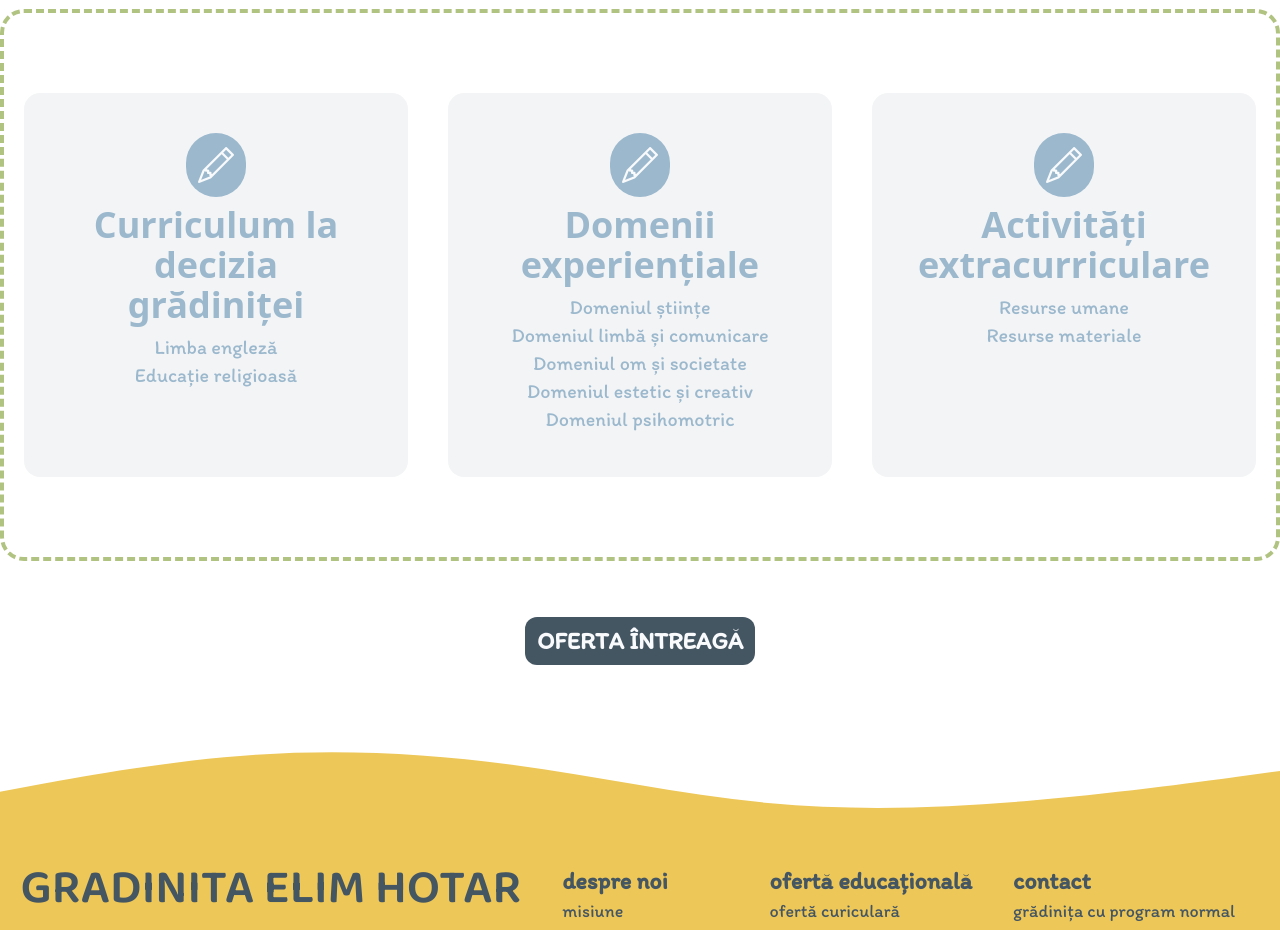
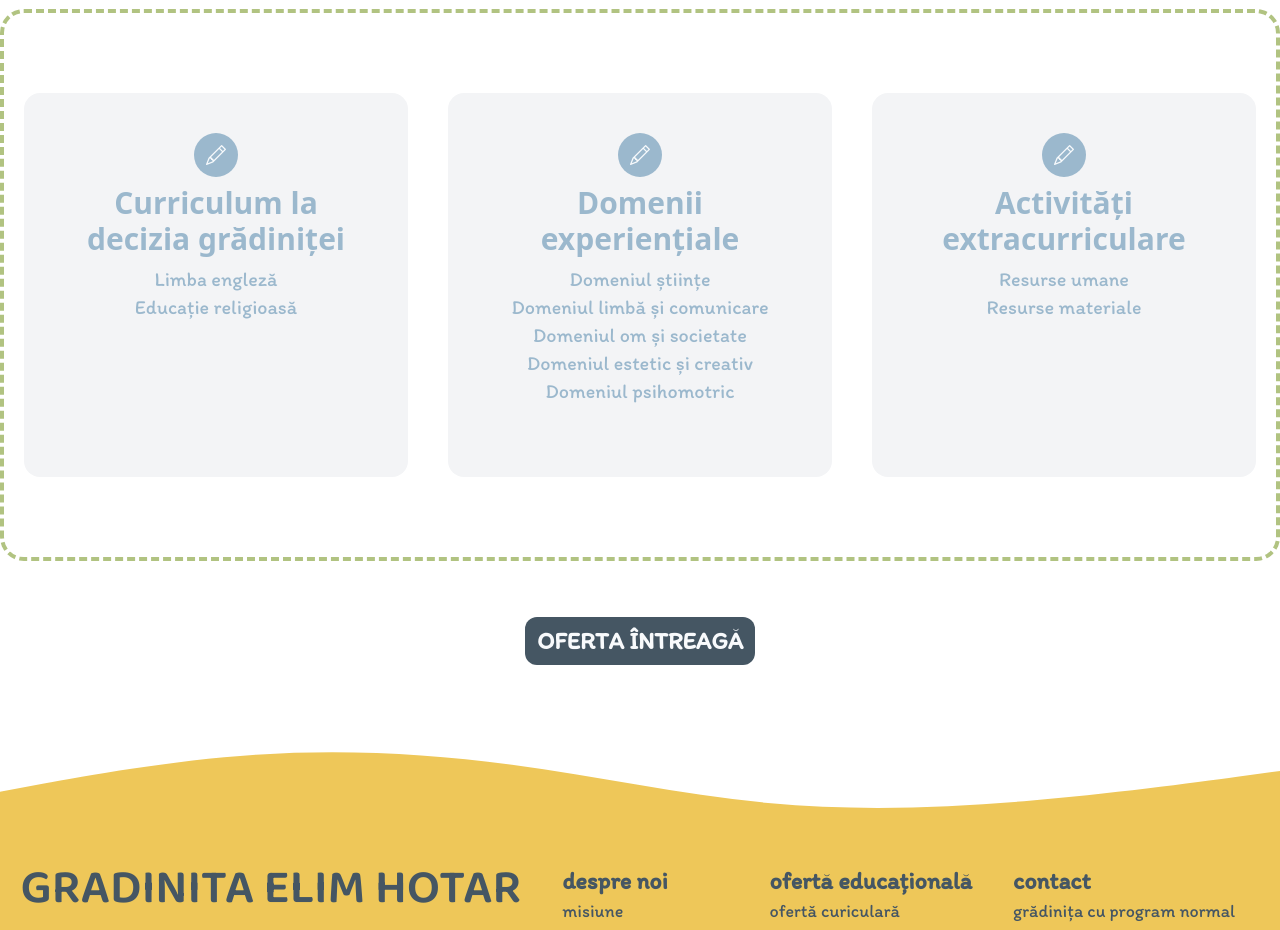
Before and after one commit to DenisWithOneN/gradi-elim, a Vue app: page /#/ in a window 1280 px wide. Shown: the part 3960-4890 px from the top of the page. Built offline with nearby package versions, Linux system fonts and the light colour scheme; a web font is replaced by a local one.

Commit message:
changed card layout

```diff
--- a/src/components/home/EducationalOffer.vue
+++ b/src/components/home/EducationalOffer.vue
@@ -40,9 +40,9 @@ const offers = [
     <div
       class="flex flex-col lg:flex-row border-4 space-y-20 lg:space-y-0 border-green border-dashed rounded-3xl container mx-auto py-20 my-14">
       <div v-for="(offer, index) in offers" :key="index" class="flex flex-col items-center container mx-auto">
-        <div class="flex flex-col items-center bg-gray-100 p-10 rounded-2xl h-60 w-60 xl:h-96 xl:w-96">
-          <i :class="offer.icon" class="text-4xl mb-2 text-white bg-lightblue p-3 rounded-full"></i>
-          <h3 class="text-xl sm:text-2xl md:text-3xl lg:text-4xl font-semibold mb-2 text-center text-lightblue" v-html="offer.title"></h3>
+        <div class="flex flex-col items-center bg-gray-100 p-10 rounded-2xl h-60 w-60 lg:h-96 lg:w-80 xl:h-96 xl:w-96">
+          <i :class="offer.icon" class="text-xl mb-2 text-white bg-lightblue py-2 px-3 rounded-full"></i>
+          <h3 class="text-lg sm:text-xl md:text-2xl lg:text-3xl font-semibold mb-2 text-center text-lightblue" v-html="offer.title"></h3>
           <div class="flex flex-col">
             <p v-for="(detail, detailIndex) in offer.details" :key="detailIndex"
               class="text-sm lg:text-xl font-body text-center text-lightblue">
```
